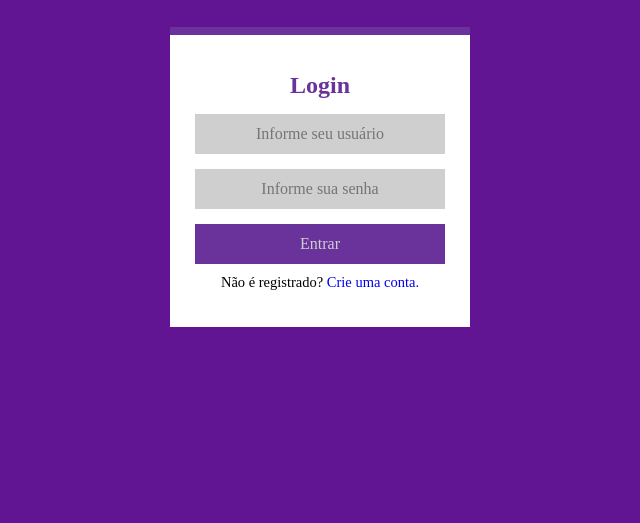
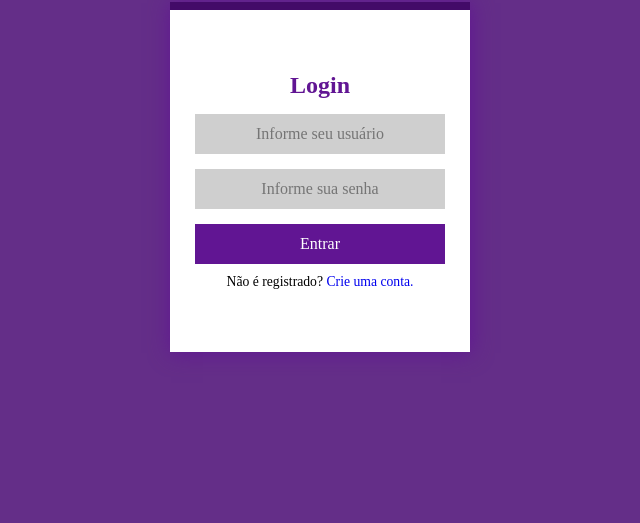
Before and after one commit to iammatheusvaz/tela-de-login-com-flexbox, a plain HTML site: page index.html in a window 1280 px wide. Shown: the part 277-800 px from the top of the page, without its empty margins (320-960 px from the left). Drawn offline with Linux system fonts and the light colour scheme; files whose address does not match are found by name.

Commit message:
Update style.css

```diff
--- a/style.css
+++ b/style.css
@@ -6,18 +6,18 @@
 
 h1 {
   margin-bottom: 30px;
-  color: #cfcfcf;
+  color: #ffffff;
   font-size: 22px;
 }
 
 h2 {
-  color: #6a329b;
+  color: #611593;
 }
 
 .container {
   width: 100vw;
   height: 100vh;
-  background: #611593;
+  background: #642e88;
   display: flex;
   flex-direction: column; /*Propriedade para alinhar em coluna todos os elementos dentro da classe container*/
   justify-content: center; /*com esta propriedade definida como center, fazemos com que os elementos internos (da classe box) sejam alinhados na horizontal*/
@@ -35,32 +35,42 @@ input {
 }
 
 input[type="button"] {
-  background-color: #6a329b;
-  color: #cfcfcf;
+  background-color: #611593;
+  color: #ffffff;
   cursor: pointer;
   font-weight: 500;
 }
 
 input[type="button"]:hover {
-  background-color: #cfcfcf;
-  color: #6a329b;
-  transform: scale(1.02);
+  transform: scale(1.05);
+}
+
+input[value="Cadastrar"] {
+  background-color: #bb9ece;
+  color: #611593;
+  cursor: pointer;
+  font-weight: 500;
+}
+
+input[value="Cadastrar"]:hover {
+  transform: scale(1.05);
 }
 
 .box {
+  box-shadow: 1px 1px 20px #611593;
   width: 300px;
-  height: 300px;
+  height: 350px;
   background: #fff;
   display: flex;
   flex-wrap: wrap;
   text-align: center;
   align-items: center;
-  border-top: 8px solid #6a329b;
+  border-top: 8px solid #430b68;
 }
 
 p {
   margin-top: 10px;
-  font-size: 14.5px;
+  font-size: 13.7px;
 }
 
 a {
```
